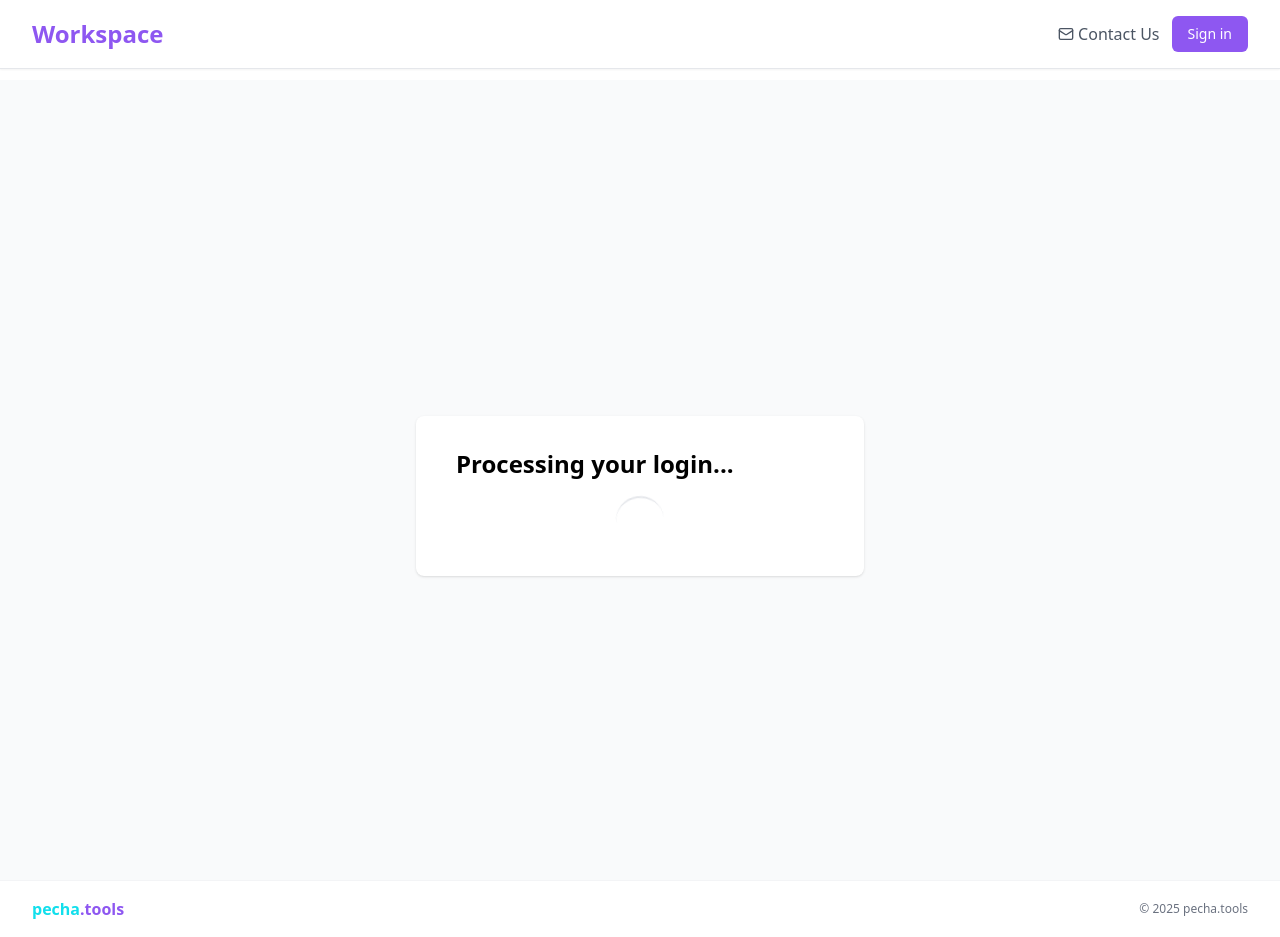
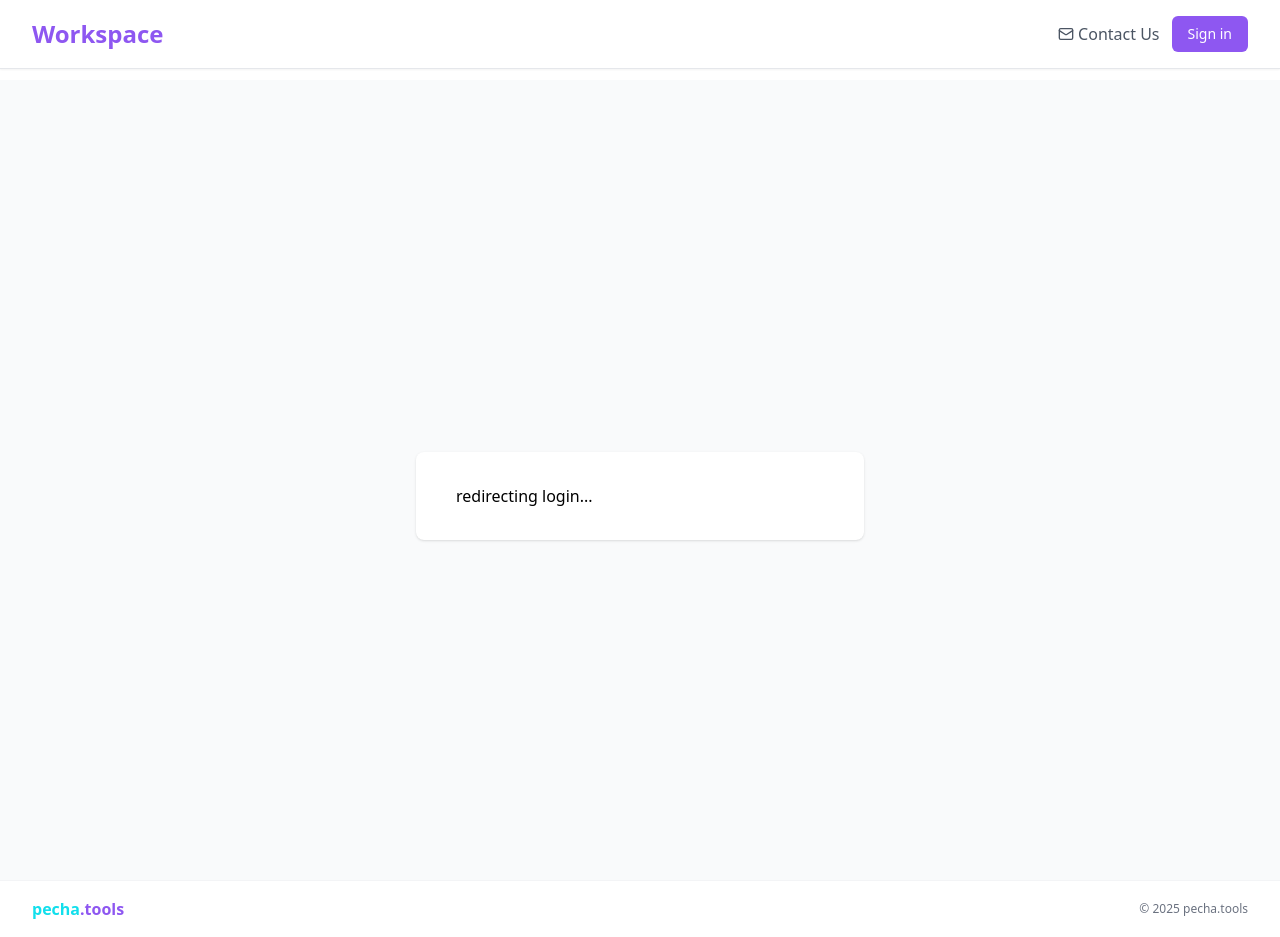
Before and after one commit to OpenPecha/pecha-workspace, a React (Vite) app in the folder frontend/: page /callback in a window 1280 px wide. Built offline with nearby package versions, Linux system fonts and the light colour scheme.

Commit message:
update redirect UI

```diff
--- a/frontend/src/page/Callback.tsx
+++ b/frontend/src/page/Callback.tsx
@@ -5,7 +5,6 @@ import { useAuth } from "@/contexts/AuthContext";
 const Callback = () => {
   const navigate = useNavigate();
   const { isLoading, error: auth0Error, isAuthenticated, login } = useAuth();
-  const [error, setError] = useState<string | null>(null);
 
   useEffect(() => {
     // Auth0 will handle the token processing automatically
@@ -23,44 +22,12 @@ const Callback = () => {
   }, [isLoading, isAuthenticated, auth0Error, navigate, login]);
 
   // Determine which content to display based on the current state
-  const renderContent = () => {
-    if (error || auth0Error) {
-      return (
-        <div className="text-red-500">
-          <h1 className="text-2xl font-bold mb-4">Authentication Error</h1>
-          <p>{error ?? (auth0Error ? auth0Error.message : "")}</p>
-          <button
-            onClick={() => navigate("/")}
-            className="mt-4 px-4 py-2 bg-pecha-secondary text-white rounded hover:bg-pecha-secondary/90"
-          >
-            Return to Home
-          </button>
-        </div>
-      );
-    }
-
-    if (isLoading || !isAuthenticated) {
-      return (
-        <>
-          <h1 className="text-2xl font-bold mb-4">Processing your login...</h1>
-          <div className="animate-spin rounded-full h-12 w-12 border-b-2 border-pecha-secondary mx-auto"></div>
-        </>
-      );
-    }
-
-    return (
-      <>
-        <h1 className="text-2xl font-bold mb-4">Authentication successful!</h1>
-        <p className="text-center mb-4">Redirecting you to your profile...</p>
-      </>
-    );
-  };
 
   return (
     <div className="min-h-screen bg-gray-50 flex flex-col justify-center py-12 sm:px-6 lg:px-8">
       <div className="mt-8 sm:mx-auto sm:w-full sm:max-w-md">
         <div className="bg-white py-8 px-4 shadow sm:rounded-lg sm:px-10">
-          {renderContent()}
+          redirecting login...
         </div>
       </div>
     </div>
```
